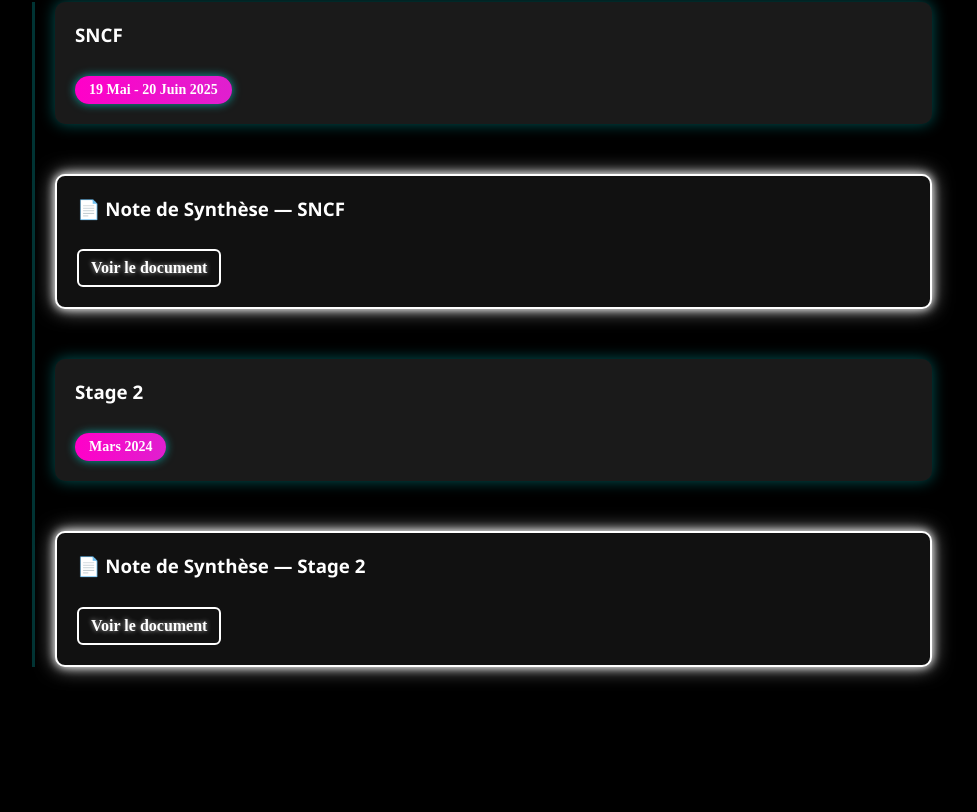
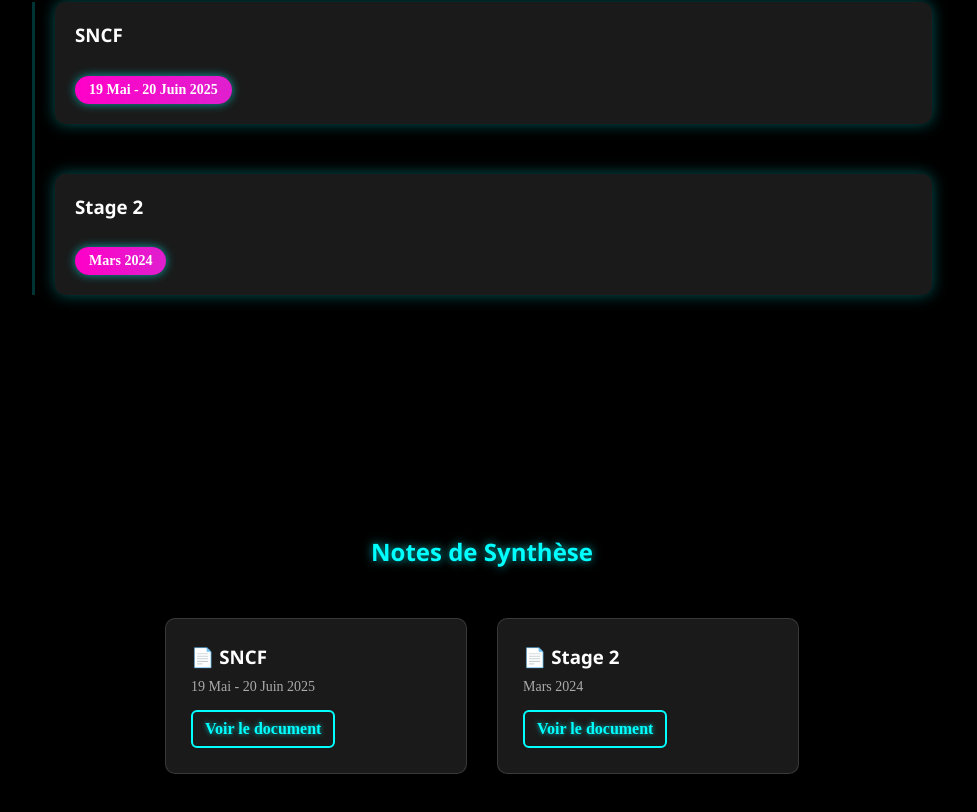
Before and after one commit to David-533/Portfolio, a Vue app: page /Portfolio/parcours in a window 1280 px wide. Shown: the part 1096-1908 px from the top of the page, without its empty margins (158-1135 px from the left). Before the commit the page ends 1863 px from the top, so only its background shows below. Built offline with nearby package versions, Linux system fonts and the light colour scheme.

Commit message:
modification parcours

```diff
--- a/src/Views/Parcours.vue
+++ b/src/Views/Parcours.vue
@@ -29,33 +29,34 @@
   <div class="section" id="monparcours-professionnel">
     <h2>Mon Parcours Professionnel</h2>
     <div class="timeline">
-
       <div class="timeline-item">
         <div class="timeline-content">
           <h3>SNCF</h3>
           <div class="bulle-date">19 Mai - 20 Juin 2025</div>
         </div>
       </div>
-      <div class="timeline-item neon-blanc">
-        <div class="timeline-content synthese">
-          <h3>📄 Note de Synthèse — SNCF</h3>
-          <a href="https://docs.google.com/document/d/1iJk8K_P8Y5GqTHFvMJmAL3AUDnLNSXkruNEG96JNSZQ/edit?usp=drive_link" target="_blank" class="btn-rapport">Voir le document</a>
-        </div>
-      </div>
-
       <div class="timeline-item">
         <div class="timeline-content">
           <h3>Stage 2</h3>
           <div class="bulle-date">Mars 2024</div>
         </div>
       </div>
-      <div class="timeline-item neon-blanc">
-        <div class="timeline-content synthese">
-          <h3>📄 Note de Synthèse — Stage 2</h3>
-          <a href="https://docs.google.com/document/d/1V3HrWaQiUUAHQSNflrX6WqDdDpQy0uVBTqnKsH-bKsQ/edit?tab=t.0" target="_blank" class="btn-rapport">Voir le document</a>
-        </div>
+    </div>
+  </div>
+
+  <div class="section" id="notes-synthese">
+    <h2>Notes de Synthèse</h2>
+    <div class="synthese-grid">
+      <div class="synthese-card">
+        <h3>📄 SNCF</h3>
+        <p>19 Mai - 20 Juin 2025</p>
+        <a href="https://docs.google.com/document/d/1iJk8K_P8Y5GqTHFvMJmAL3AUDnLNSXkruNEG96JNSZQ/edit?usp=drive_link" target="_blank" class="btn-rapport">Voir le document</a>
       </div>
-
+      <div class="synthese-card">
+        <h3>📄 Stage 2</h3>
+        <p>Mars 2024</p>
+        <a href="https://docs.google.com/document/d/1V3HrWaQiUUAHQSNflrX6WqDdDpQy0uVBTqnKsH-bKsQ/edit?tab=t.0" target="_blank" class="btn-rapport">Voir le document</a>
+      </div>
     </div>
   </div>
 </template>
@@ -81,6 +82,7 @@
   font-family: 'Segoe UI', sans-serif;
 }
 
+/* Timeline */
 .timeline {
   position: relative;
   margin: 0 auto;
@@ -105,17 +107,8 @@
   align-items: flex-start;
 }
 
-/* Bloc Note de Synthèse avec néon blanc */
-.timeline-content.synthese {
-  background-color: #111;
-  border: 2px solid white;
-  box-shadow: 0 0 12px #ffffff, 0 0 25px #ffffffaa, 0 0 40px #ffffff55;
-  animation: neonPulse 2.5s ease-in-out infinite;
-}
-
-@keyframes neonPulse {
-  0%, 100% { box-shadow: 0 0 10px #fff, 0 0 20px #ffffffaa; }
-  50% { box-shadow: 0 0 20px #fff, 0 0 40px #ffffffcc, 0 0 60px #ffffff55; }
+.timeline-content:hover {
+  transform: scale(1.03);
 }
 
 .timeline-content h3 {
@@ -149,27 +142,60 @@
   100% { background-position: 0% 50%; }
 }
 
-.timeline-content:hover {
+/* Notes de synthèse en grille */
+.synthese-grid {
+  display: flex;
+  gap: 30px;
+  flex-wrap: wrap;
+  justify-content: center;
+}
+
+.synthese-card {
+  background-color: #1a1a1a;
+  border: 1px solid #ffffff22;
+  padding: 25px;
+  border-radius: 10px;
+  color: #ffffff;
+  width: 250px;
+  display: flex;
+  flex-direction: column;
+  align-items: flex-start;
+  gap: 10px;
+  transition: transform 0.3s ease;
+}
+
+.synthese-card:hover {
   transform: scale(1.03);
+}
+
+.synthese-card h3 {
+  margin: 0;
+  font-family: 'Segoe UI', sans-serif;
+}
+
+.synthese-card p {
+  color: #aaa;
+  margin: 0;
+  font-size: 14px;
 }
 
 .btn-rapport {
   display: inline-block;
-  margin-top: 10px;
+  margin-top: 5px;
   padding: 8px 12px;
-  border: 2px solid #ffffff;
+  border: 2px solid #00ffff;
   border-radius: 6px;
-  color: #ffffff;
+  color: #00ffff;
   text-decoration: none;
   font-weight: bold;
   transition: 0.3s;
-  text-shadow: 0 0 5px #ffffffaa;
+  text-shadow: 0 0 5px #00ffffaa;
 }
 
 .btn-rapport:hover {
-  background: #ffffff;
+  background: #00ffff;
   color: #111;
-  box-shadow: 0 0 15px #ffffff;
+  box-shadow: 0 0 15px #00ffff;
 }
 
 @media (max-width: 768px) {
@@ -177,8 +203,9 @@
     padding-left: 15px;
     border-left: 2px solid #00ffff33;
   }
-  .timeline-content {
-    width: 100%;
+  .synthese-grid {
+    flex-direction: column;
+    align-items: center;
   }
 }
 </style>
```
